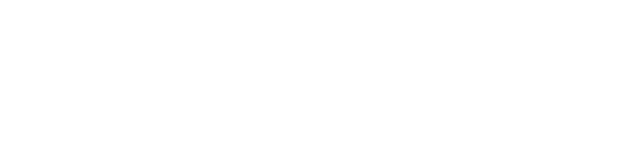
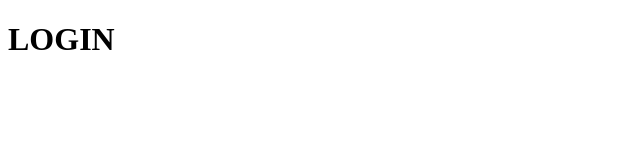
Before and after one commit to sharon923/Test-repository, a plain HTML site: page index.html in a window 1280 px wide. Shown: the whole page, without its empty margins (0-640 px from the left). Drawn offline with Linux system fonts and the light colour scheme.

Commit message:
login screen completed

```diff
--- a/index.html
+++ b/index.html
@@ -6,6 +6,12 @@
     <title>Document</title>
 </head>
 <body>
-
+    <div class="container">
+        <div class="row">
+            <div class="col col-12 col-sm-12">
+                <h1>LOGIN</h1>
+            </div>
+        </div>
+    </div>
 </body>
 </html>
```
